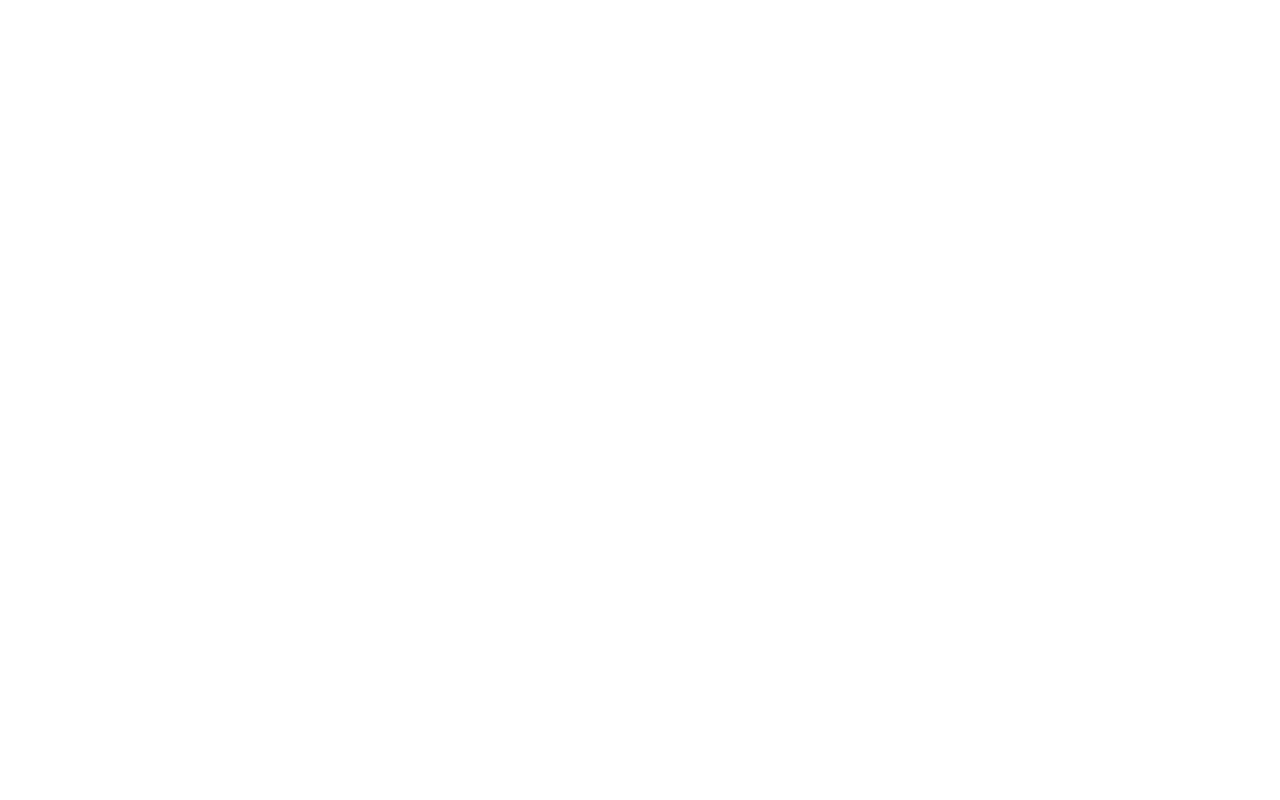
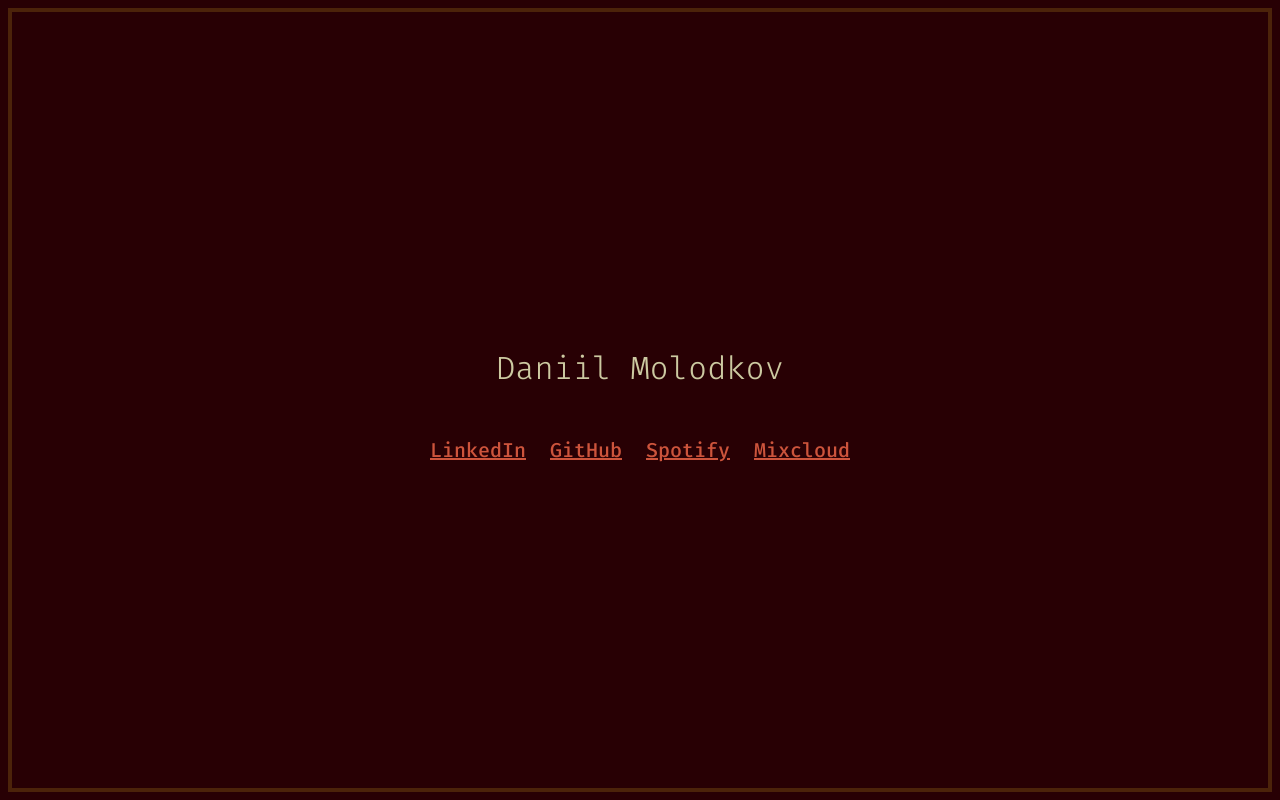
Before and after one commit to daniil/daniil.ca, a plain HTML site: page index.html in a window 1280 px wide. Drawn offline with Linux system fonts and the light colour scheme.

Commit message:
Add initial version of links

```diff
--- /dev/null
+++ b/index.css
@@ -0,0 +1,46 @@
+*, *::before, *::after {
+  box-sizing: border-box;
+}
+body {
+  font-family: 'Fira Code', monospace;
+  height: calc(100vh - 1rem);
+  background-color: #280004;
+  border: 4px solid #4C230A;
+  margin: 0.5rem;
+}
+main {
+  display: flex;
+  flex-direction: column;
+  justify-content: center;
+  align-items: center;
+  height: 100%;
+}
+section {
+  display: flex;
+  flex-direction: column;
+  align-items: center;
+}
+h1 {
+  margin-bottom: 2rem;
+  font-weight: 300;
+  font-size: 2rem;
+  color: #CCC9A1;
+}
+ul {
+  display: flex;
+  gap: 1.5rem;
+  padding-left: 0;
+  list-style-type: none;
+}
+li {
+  font-weight: 400;
+  font-size: 1.25rem;
+}
+a:link,
+a:visited {
+  color: #CD543C;
+}
+a:hover,
+a:active {
+  color: #A53F2B;
+}
--- a/index.html
+++ b/index.html
@@ -5,8 +5,30 @@
   <meta http-equiv="X-UA-Compatible" content="IE=edge">
   <meta name="viewport" content="width=device-width, initial-scale=1.0">
   <title>daniil.ca</title>
+  <link rel="preconnect" href="https://fonts.googleapis.com">
+  <link rel="preconnect" href="https://fonts.gstatic.com" crossorigin>
+  <link href="https://fonts.googleapis.com/css2?family=Fira+Code:wght@300;500&display=swap" rel="stylesheet">
+  <link rel="stylesheet" href="index.css">
 </head>
 <body>
-
+  <main>
+    <section>
+      <h1>Daniil Molodkov</h1>
+      <ul>
+        <li>
+          <a href="https://www.linkedin.com/in/daniilmolodkov/" target="_blank" rel="noreferrer">LinkedIn</a>
+        </li>
+        <li>
+          <a href="https://github.com/daniil" target="_blank" rel="noreferrer">GitHub</a>
+        </li>
+        <li>
+          <a href="https://open.spotify.com/artist/0njszUF4sEjhz5faWDYtv5" target="_blank" rel="noreferrer">Spotify</a>
+        </li>
+        <li>
+          <a href="https://mixcloud.com/monogammee" target="_blank" rel="noreferrer">Mixcloud</a>
+        </li>
+      </ul>
+    </section>
+  </main>
 </body>
 </html>
```
